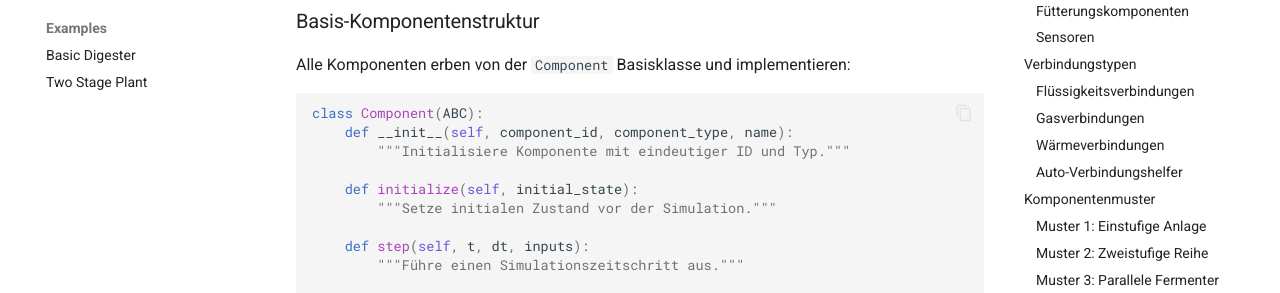
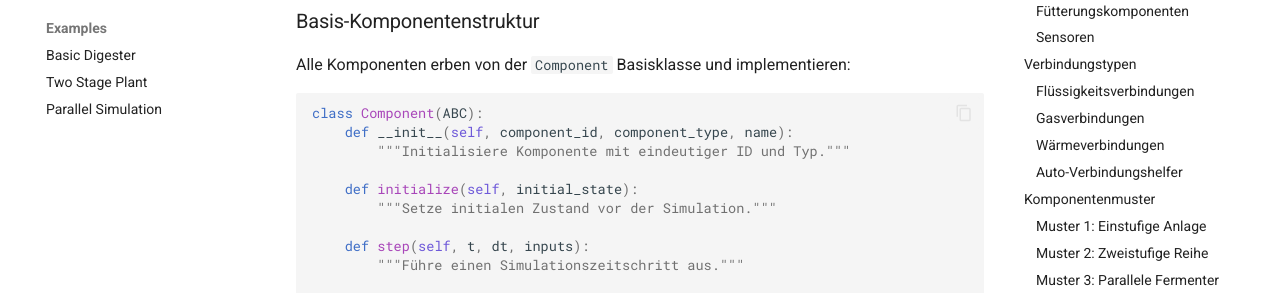
Before and after one commit to dgaida/PyADM1ODE, an MkDocs documentation site: the page built from docs/user_guide/components/index.md, in a window 1280 px wide. Shown: the part 364-657 px from the top of the page. Built offline with MkDocs 1.6.1 and Material for MkDocs 9.7.7, drawn with Linux system fonts in a browser that asks for light colours; comment, search, counter and statistics services are not loaded.

Commit message:
update mkdocs

```diff
--- a/mkdocs.yml
+++ b/mkdocs.yml
@@ -75,6 +75,7 @@ nav:
       - Examples:
           - Basic Digester: examples/basic_digester.md
           - Two Stage Plant: examples/two_stage_plant.md
+          - Parallel Simulation: examples/parallel_simulation.md
   - Troubleshooting: user_guide/troubleshooting.md
   - API Reference:
       - Components:
```
